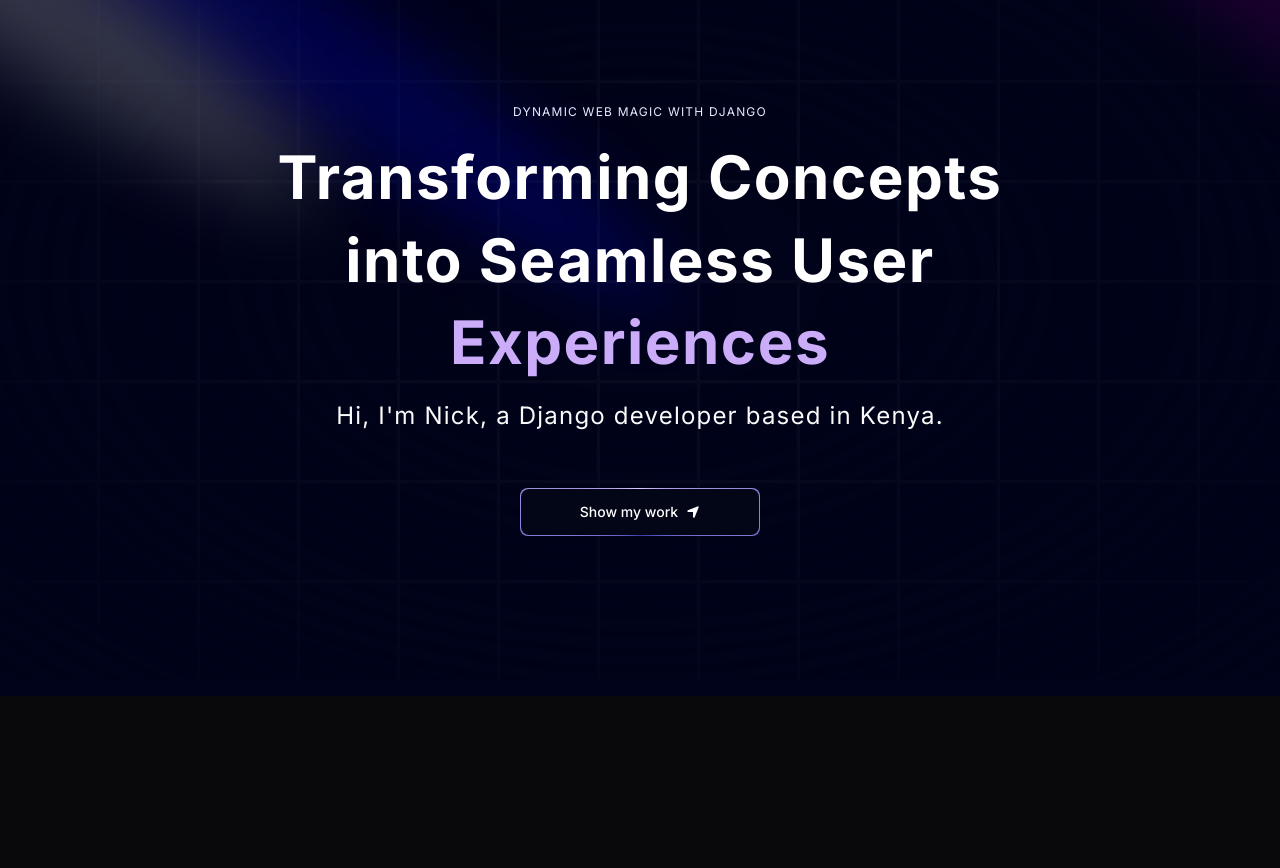
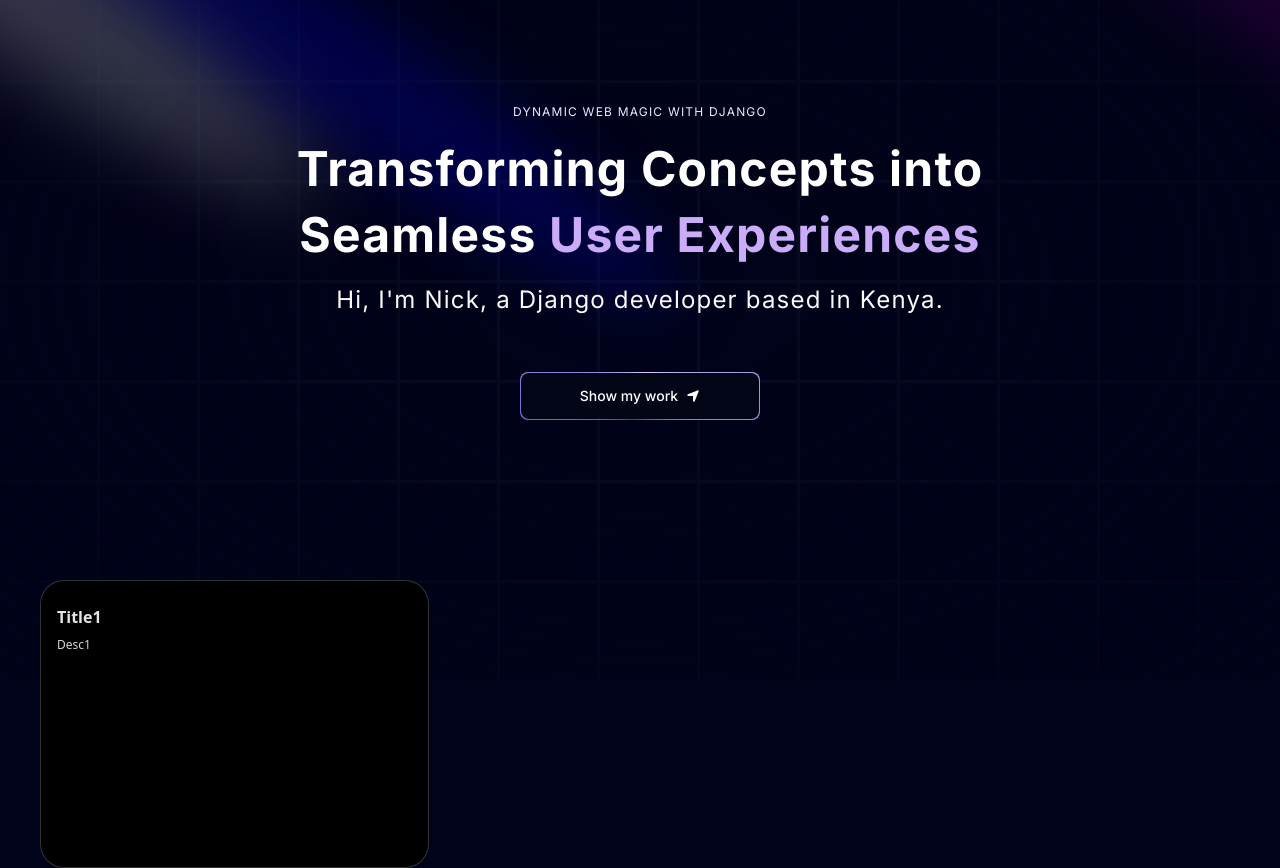
Before and after one commit to nicky-ops/portfolio, a Next.js app: page / in a window 1280 px wide. Shown: the part 120-988 px from the top of the page. Before the commit the page ends 816 px from the top, so only its background shows below. Built offline with nearby package versions, Linux system fonts and the light colour scheme.

Commit message:
bento grid

```diff
--- a/app/page.tsx
+++ b/app/page.tsx
@@ -1,11 +1,18 @@
 import Image from "next/image";
 import Hero from "@/components/Hero";
+import { FloatingNav } from "@/components/ui/FloatingNav";
+import { FaHome } from "react-icons/fa";
+import Grid from "@/components/Grid";
 
 export default function Home() {
   return (
    <main className="relative bg-black-100 flex-justify-center items-center flex-col overflow-hidden mx-auto sm:px-10 px-5">
     <div className="max-w-7xl w-full">
+      <FloatingNav navItems={[
+        { name: "Home", link: "/", icon: <FaHome />}
+      ]}/>
       <Hero />
+      <Grid />
     </div>
    </main>
   );
--- /dev/null
+++ b/components/Grid.tsx
@@ -0,0 +1,21 @@
+import React from 'react'
+import { BentoGrid, BentoGridItem } from './ui/BentoGrid'
+
+const Grid = () => {
+  return (
+    <section id='about'>
+        <BentoGrid>
+            {[{ title: "Title1", description: "Desc1", id: 1}].map((item, i) => (
+                <BentoGridItem
+                    id={item.id}
+                    key={item.id}
+                    title={item.title}
+                    description={item.description}
+                    />
+            ))}
+        </BentoGrid>
+    </section>
+  )
+}
+
+export default Grid
--- a/components/Hero.tsx
+++ b/components/Hero.tsx
@@ -25,8 +25,8 @@ const Hero = () => {
                 </h2>
 
                 <TextGenerateEffect
+                className="text-center text-[40px] md:text-5xl lg:text-5xl"
                 words="Transforming Concepts into Seamless User Experiences"
-                className="text-center text-[40px] md:text-5xl lg:text-6xl"
                 />
 
                 <p className='text-center md:tracking-wider mb-4 text-sm md:text-lg lg:text-2xl'>
--- /dev/null
+++ b/components/ui/BentoGrid.tsx
@@ -0,0 +1,56 @@
+import { cn } from "@/utils/cn";
+
+export const BentoGrid = ({
+  className,
+  children,
+}: {
+  className?: string;
+  children?: React.ReactNode;
+}) => {
+  return (
+    <div
+      className={cn(
+        "grid md:auto-rows-[18rem] grid-cols-1 md:grid-cols-3 gap-4 max-w-7xl mx-auto ",
+        className
+      )}
+    >
+      {children}
+    </div>
+  );
+};
+
+export const BentoGridItem = ({
+  className,
+  title,
+  description,
+  header,
+  icon,
+  id,
+}: {
+  className?: string;
+  title?: string | React.ReactNode;
+  description?: string | React.ReactNode;
+  header?: React.ReactNode;
+  icon?: React.ReactNode;
+  id: number,
+}) => {
+  return (
+    <div
+      className={cn(
+        "row-span-1 relative rounded-3xl group/bento hover:shadow-xl transition duration-200 shadow-input dark:shadow-none p-4 dark:bg-black dark:border-white/[0.2] bg-white border border-transparent justify-between flex flex-col space-y-4 border-red-500",
+        className
+      )}
+    >
+      {header}
+      <div className="group-hover/bento:translate-x-2 transition duration-200">
+        {icon}
+        <div className="font-sans font-bold text-neutral-600 dark:text-neutral-200 mb-2 mt-2">
+          {title}
+        </div>
+        <div className="font-sans font-normal text-neutral-600 text-xs dark:text-neutral-300">
+          {description}
+        </div>
+      </div>
+    </div>
+  );
+};
--- /dev/null
+++ b/components/ui/FloatingNav.tsx
@@ -0,0 +1,82 @@
+"use client";
+import React, { useState } from "react";
+import {
+  motion,
+  AnimatePresence,
+  useScroll,
+  useMotionValueEvent,
+} from "framer-motion";
+import { cn } from "@/utils/cn";
+import Link from "next/link";
+
+export const FloatingNav = ({
+  navItems,
+  className,
+}: {
+  navItems: {
+    name: string;
+    link: string;
+    icon?: JSX.Element;
+  }[];
+  className?: string;
+}) => {
+  const { scrollYProgress } = useScroll();
+
+  const [visible, setVisible] = useState(false);
+
+  useMotionValueEvent(scrollYProgress, "change", (current) => {
+    // Check if current is not undefined and is a number
+    if (typeof current === "number") {
+      let direction = current! - scrollYProgress.getPrevious()!;
+
+      if (scrollYProgress.get() < 0.05) {
+        setVisible(false);
+      } else {
+        if (direction < 0) {
+          setVisible(true);
+        } else {
+          setVisible(false);
+        }
+      }
+    }
+  });
+
+  return (
+    <AnimatePresence mode="wait">
+      <motion.div
+        initial={{
+          opacity: 1,
+          y: -100,
+        }}
+        animate={{
+          y: visible ? 0 : -100,
+          opacity: visible ? 1 : 0,
+        }}
+        transition={{
+          duration: 0.2,
+        }}
+        className={cn(
+          "flex max-w-fit  fixed top-10 inset-x-0 mx-auto border border-transparent dark:border-white/[0.2] rounded-full dark:bg-black bg-white shadow-[0px_2px_3px_-1px_rgba(0,0,0,0.1),0px_1px_0px_0px_rgba(25,28,33,0.02),0px_0px_0px_1px_rgba(25,28,33,0.08)] z-[5000] pr-2 pl-8 py-2  items-center justify-center space-x-4",
+          className
+        )}
+      >
+        {navItems.map((navItem: any, idx: number) => (
+          <Link
+            key={`link=${idx}`}
+            href={navItem.link}
+            className={cn(
+              "relative dark:text-neutral-50 items-center flex space-x-1 text-neutral-600 dark:hover:text-neutral-300 hover:text-neutral-500"
+            )}
+          >
+            <span className="block sm:hidden">{navItem.icon}</span>
+            <span className="hidden sm:block text-sm">{navItem.name}</span>
+          </Link>
+        ))}
+        <button className="border text-sm font-medium relative border-neutral-200 dark:border-white/[0.2] text-black dark:text-white px-4 py-2 rounded-full">
+          <span>Login</span>
+          <span className="absolute inset-x-0 w-1/2 mx-auto -bottom-px bg-gradient-to-r from-transparent via-blue-500 to-transparent  h-px" />
+        </button>
+      </motion.div>
+    </AnimatePresence>
+  );
+};
--- a/components/ui/TextGenerateEffect.tsx
+++ b/components/ui/TextGenerateEffect.tsx
@@ -32,7 +32,7 @@ export const TextGenerateEffect = ({
           return (
             <motion.span
               key={word + idx}
-              className={` ${idx > 4 ? "text-purple" : "dark:text-white text-black"
+              className={` ${idx > 3 ? "text-purple" : "dark:text-white text-black"
               } opacity-0`}
             >
               {word}{" "}
```
